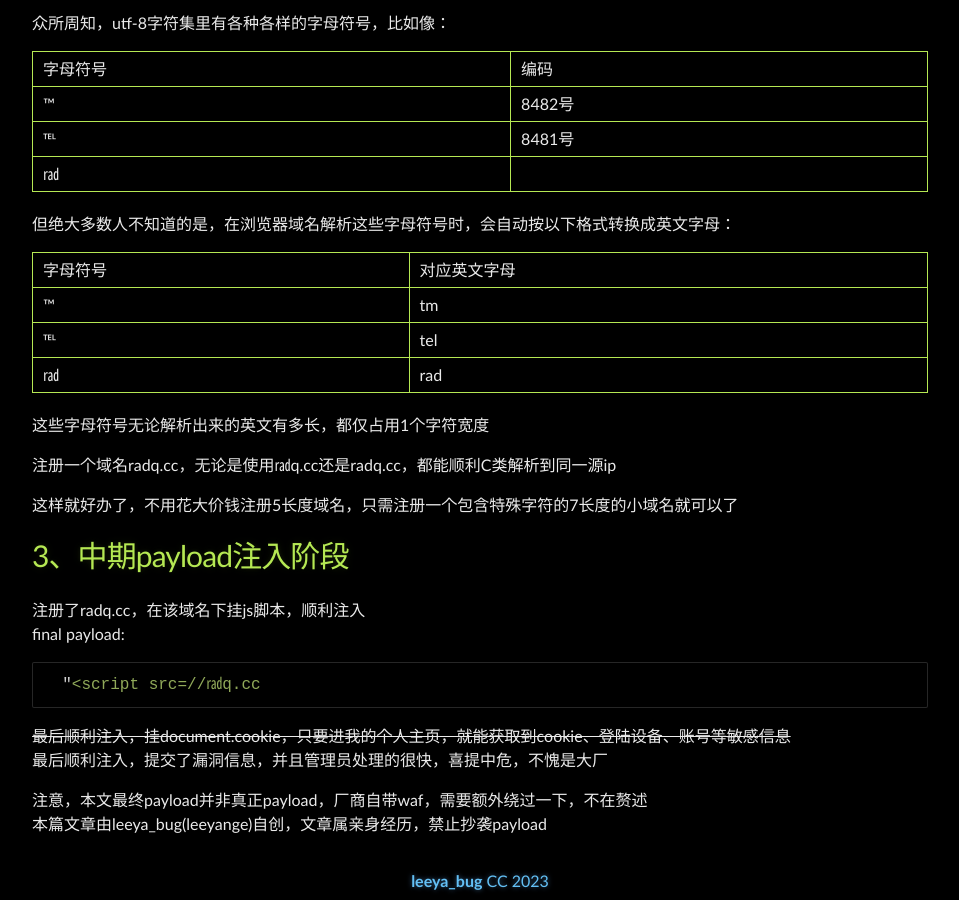
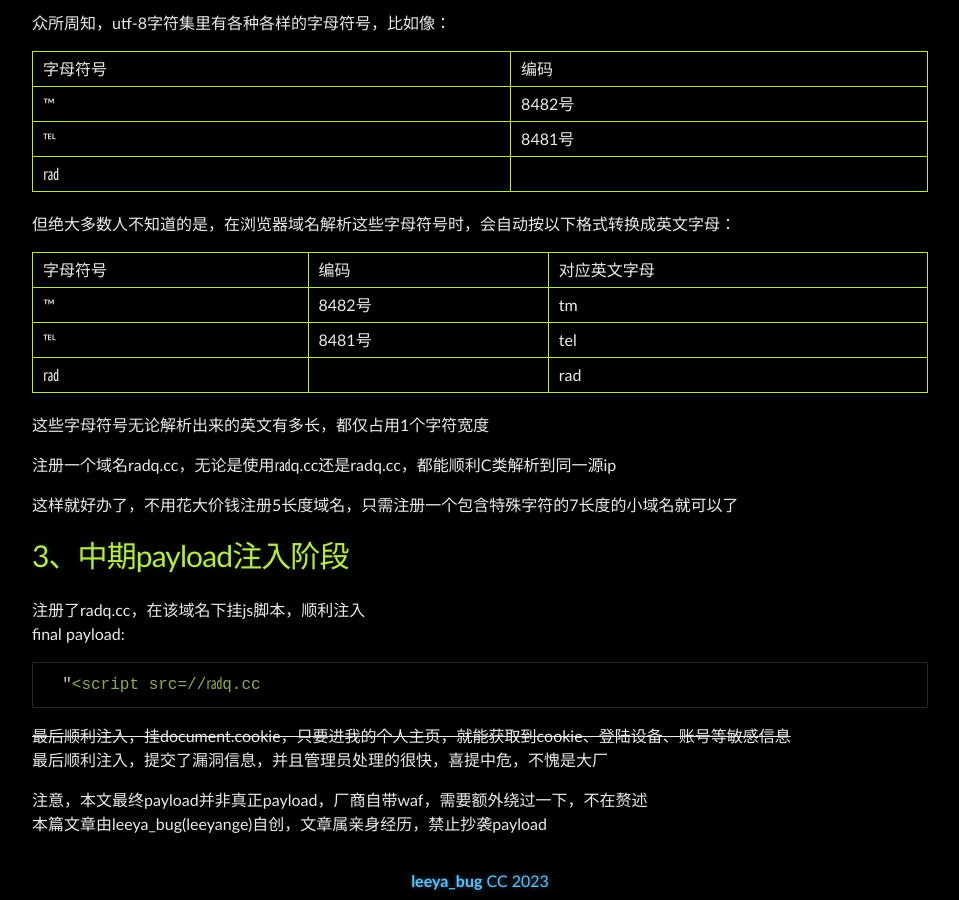
Before and after one commit to Leeyangee/leeyangee.github.io, a Jekyll site: the page built from _posts/2023-06-19-SRC实战 浅挖国内某大型外卖厂商XSS小洞.md, in a window 1280 px wide and 900 px high, scrolled down 1503 px. Shown: the whole window, without its empty margins (160-1119 px from the left). Built offline with Jekyll 4.4.1, drawn with Linux system fonts in a browser that asks for light colours.

Commit message:
Update 2023-06-19-SRC实战 浅挖国内某大型外卖厂商XSS小洞.md

```diff
--- a/_posts/2023-06-19-SRC实战 浅挖国内某大型外卖厂商XSS小洞.md
+++ b/_posts/2023-06-19-SRC实战 浅挖国内某大型外卖厂商XSS小洞.md
@@ -77,18 +77,22 @@ payload：
 <table style="border:1px solid #b5e853;border-collapse: collapse" border="1">
   <tr>
     <td>字母符号</td>
+    <td>编码</td>
     <td>对应英文字母</td>
   </tr>
   <tr>
     <td>™</td>
+    <td>8482号</td>
     <td>tm</td>
   </tr>
   <tr>
     <td>℡</td>
+    <td>8481号</td>
     <td>tel</td>
   </tr>
   <tr>
     <td>㎭</td>
+    <td></td>
     <td>rad</td>
   </tr>
 </table>
```
